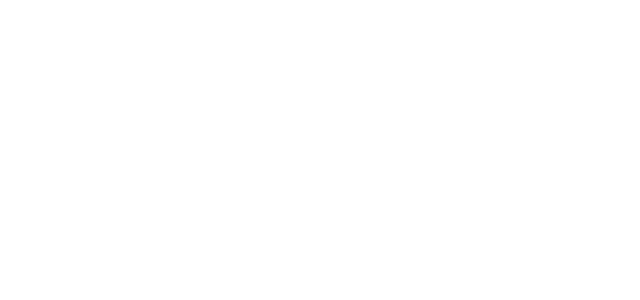
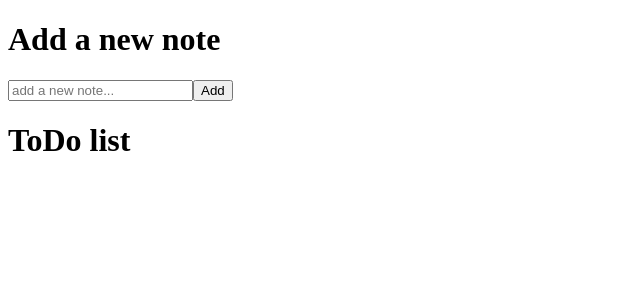
Before and after one commit to huuwulleop/todo-app, a React (Create React App) app: page / in a window 1280 px wide. Shown: the top 300 px of the page, without its empty margins (0-640 px from the left). Built offline with nearby package versions, Linux system fonts and the light colour scheme.

Commit message:
Init form

```diff
--- a/src/App.js
+++ b/src/App.js
@@ -1,7 +1,16 @@
+import { useState } from 'react'
+
+// components
+import NoteForm from './components/NoteForm';
 
 const App = () => {
   return (
-    <div></div>
+    <div>
+      <h1>Add a new note</h1>
+      <NoteForm />
+
+      <h1>ToDo list</h1>
+    </div>
   )
 }
 
--- /dev/null
+++ b/src/components/NoteForm.js
@@ -0,0 +1,12 @@
+import React from "react";
+
+const NoteForm = () => {
+    return (
+        <form>
+            <input placeholder="add a new note..." />
+            <button>Add</button>
+        </form>
+    )
+}
+
+export default NoteForm
```
